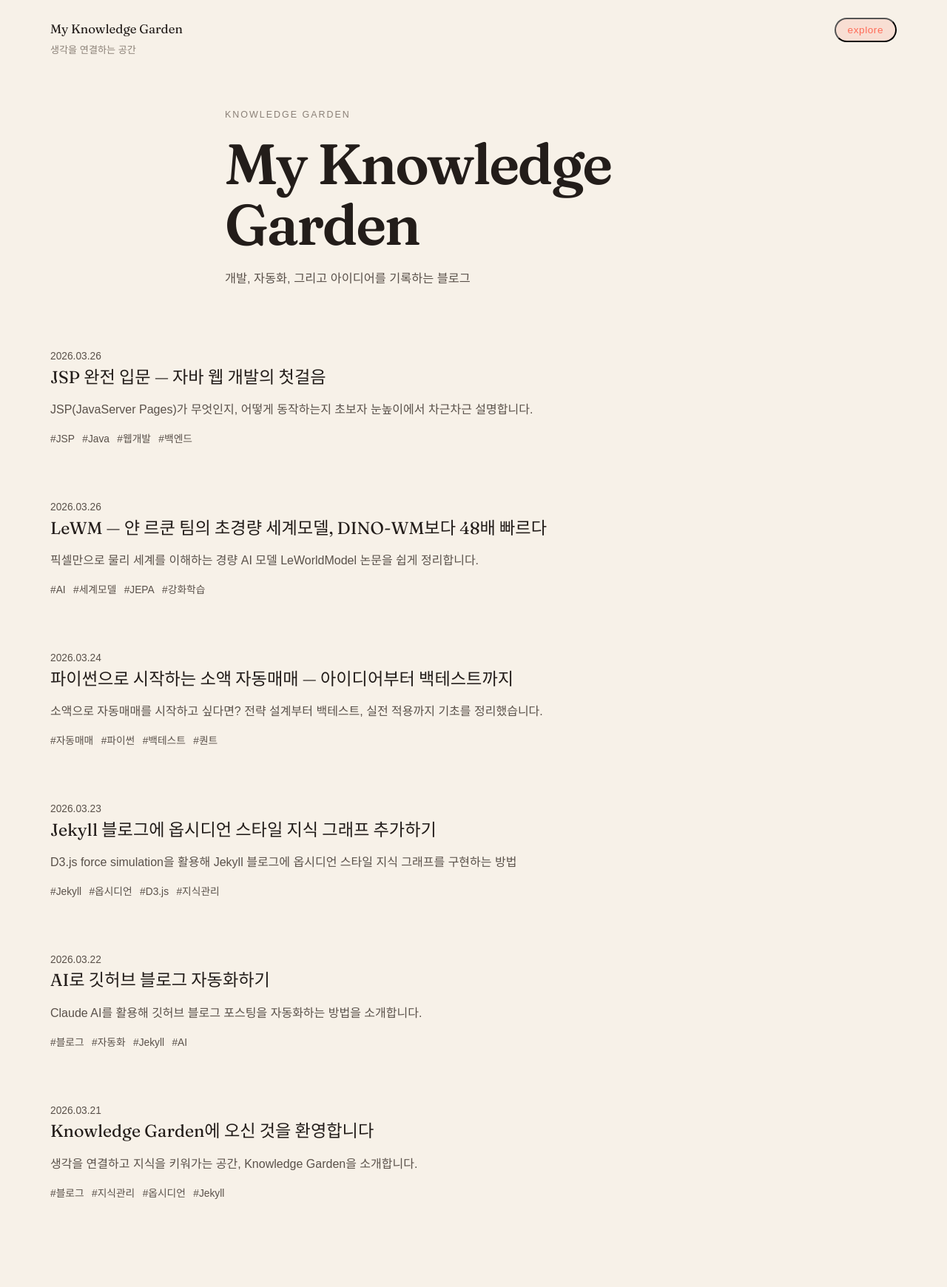
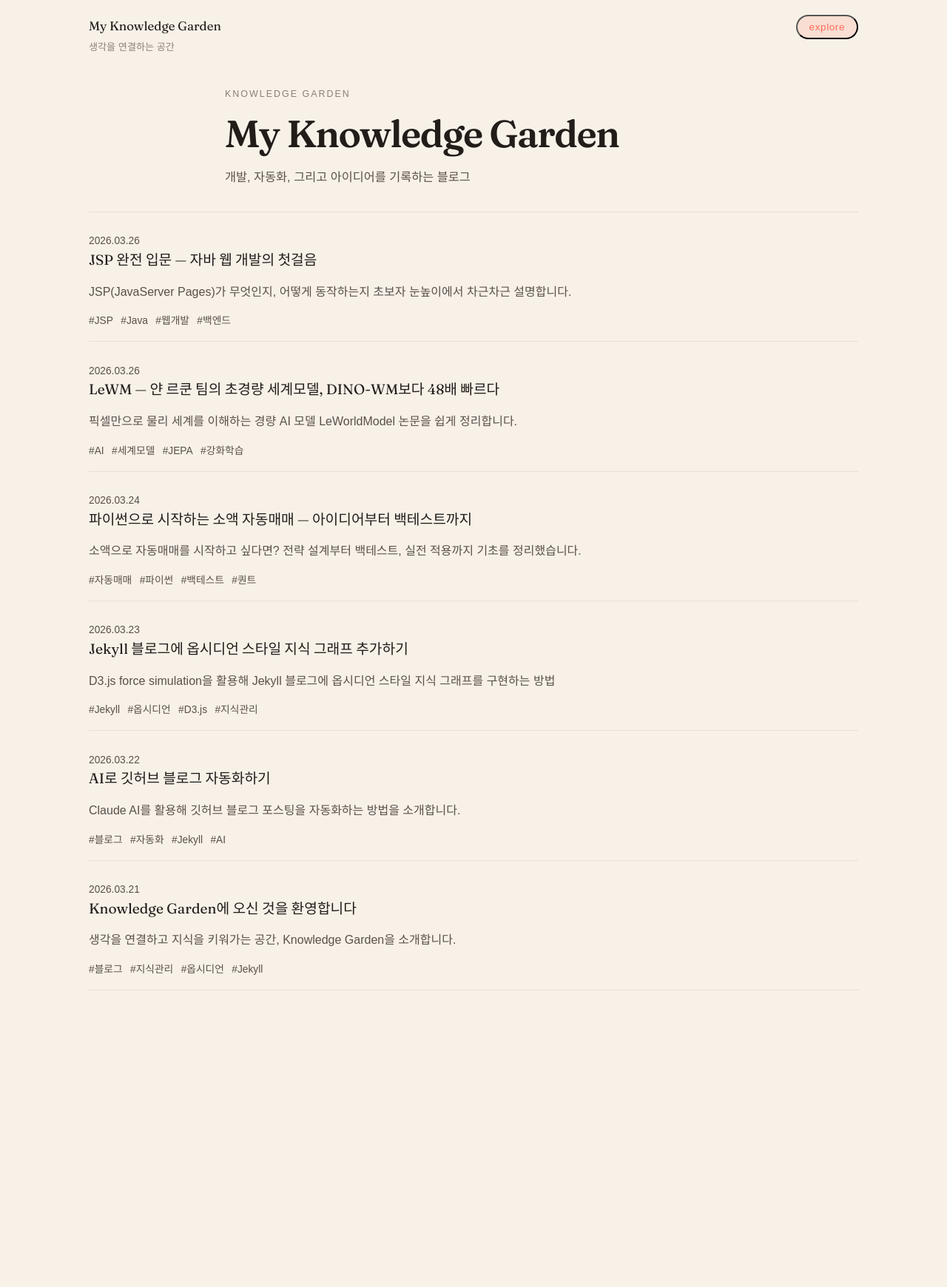
Before and after one commit to HIJKM/HIJKM.github.io, a Jekyll site: the page built from index.html, in a window 1280 px wide. Shown: the whole page at 74% size. Built offline with Jekyll 4.4.1, drawn with Linux system fonts in a browser that asks for light colours; nearby versions of some CDN libraries; some web fonts are replaced; the list of posts is cut into pages by our own code; after the commit the page ends 1403 px from its top, so only the background shows below that.

Commit message:
style: link underlines, tighter spacing, compact layout
- Post/taxonomy links: underline always visible with accent color
- Reduce site-shell padding, header margin-bottom
- Smaller heading font sizes (clamp)
- Post list: border-line dividers instead of gap, tighter card padding
- Post header: border-bottom separator, reduced margin
- Post meta: tighter gap

Co-Authored-By: Claude Sonnet 4.6 <noreply@anthropic.com>

```diff
--- a/assets/css/main.css
+++ b/assets/css/main.css
@@ -43,6 +43,21 @@ a {
   text-decoration: none;
 }
 
+/* 본문 링크 밑줄 항상 표시 */
+.post-content a,
+.taxonomy-list a {
+  color: var(--accent);
+  text-decoration: underline;
+  text-decoration-color: rgba(255, 107, 87, 0.5);
+  text-underline-offset: 3px;
+  transition: text-decoration-color 150ms ease;
+}
+
+.post-content a:hover,
+.taxonomy-list a:hover {
+  text-decoration-color: var(--accent);
+}
+
 img {
   max-width: 100%;
   display: block;
@@ -53,9 +68,9 @@ img {
 .site-shell {
   position: relative;
   z-index: 1;
-  width: min(100%, 74rem);
+  width: min(100%, 68rem);
   margin: 0 auto;
-  padding: 1.5rem 1.25rem 6rem;
+  padding: 1.25rem 1.5rem 4rem;
 }
 
 .site-chrome {
@@ -63,7 +78,7 @@ img {
   justify-content: space-between;
   align-items: baseline;
   gap: 1rem;
-  margin-bottom: 4rem;
+  margin-bottom: 2.5rem;
   color: var(--ink-soft);
   font-size: 0.92rem;
 }
@@ -165,7 +180,7 @@ img {
 }
 
 .home-intro {
-  margin-bottom: 3rem;
+  margin-bottom: 2rem;
 }
 
 .home-intro h1,
@@ -175,17 +190,17 @@ img {
   font-family: var(--font-serif);
   font-weight: 600;
   letter-spacing: -0.03em;
-  line-height: 1.08;
+  line-height: 1.1;
   color: var(--ink);
 }
 
 .home-intro h1 {
-  font-size: clamp(2.8rem, 6vw, 5rem);
+  font-size: clamp(2rem, 5vw, 3.2rem);
 }
 
 .page-title,
 .post-title {
-  font-size: clamp(2.2rem, 5vw, 4rem);
+  font-size: clamp(1.7rem, 4vw, 2.8rem);
 }
 
 .home-description,
@@ -198,16 +213,21 @@ img {
 
 .post-list {
   display: grid;
-  gap: 1.2rem;
+  gap: 0;
 }
 
 .post-card {
   position: relative;
+  border-bottom: 1px solid var(--line);
+}
+
+.post-card:first-child {
+  border-top: 1px solid var(--line);
 }
 
 .post-card-link {
   display: block;
-  padding: 1.1rem 0;
+  padding: 0.9rem 0;
 }
 
 .post-card-link h2 {
@@ -215,9 +235,9 @@ img {
   display: inline;
   margin: 0;
   font-family: var(--font-serif);
-  font-size: 1.45rem;
+  font-size: 1.2rem;
   font-weight: 500;
-  line-height: 1.3;
+  line-height: 1.35;
 }
 
 .post-card-date,
@@ -241,18 +261,20 @@ img {
 }
 
 .reading-surface {
-  padding-bottom: 2rem;
+  padding-bottom: 1.5rem;
 }
 
 .post-header {
-  margin-bottom: 3rem;
+  margin-bottom: 2rem;
+  padding-bottom: 1.25rem;
+  border-bottom: 1px solid var(--line);
 }
 
 .post-meta {
   display: flex;
   flex-wrap: wrap;
-  gap: 0.85rem;
-  margin-top: 1.2rem;
+  gap: 0.6rem;
+  margin-top: 0.75rem;
 }
 
 .post-meta a {
@@ -303,11 +325,7 @@ img {
   margin-top: 0.45rem;
 }
 
-.post-content a,
-.taxonomy-list a {
-  position: relative;
-  color: var(--ink);
-}
+/* post-content a 스타일은 상단 전역 규칙으로 처리 */
 
 .post-content strong {
   color: var(--ink);
```
